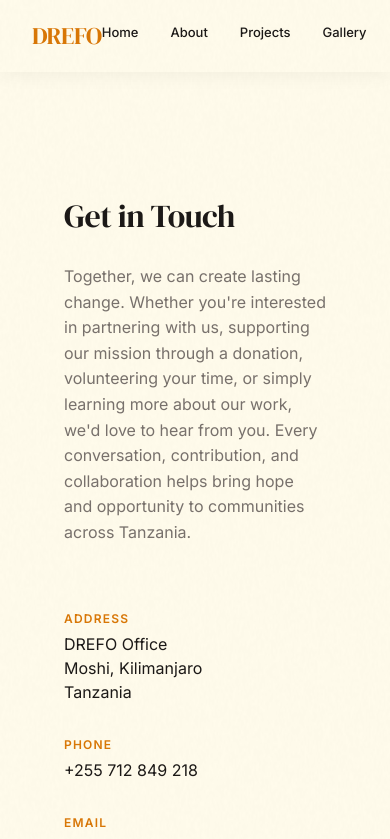
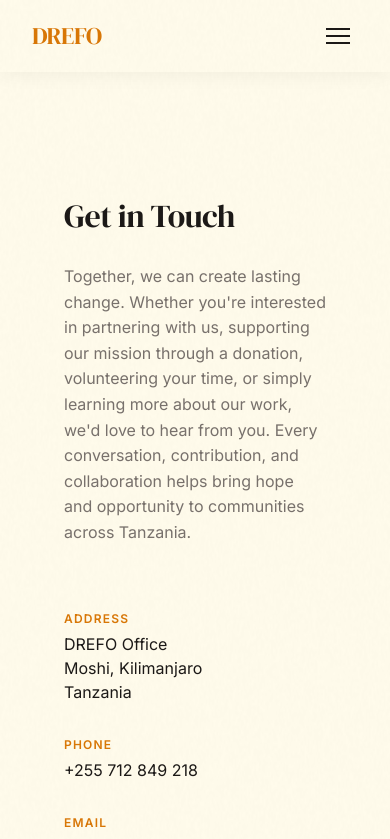
Before and after one commit to gidion62/drefo-frontend, a React (Vite) app: page /contact in a window 390 px wide. Shown: the top 839 px of the page. Built offline with nearby package versions, Linux system fonts and the light colour scheme.

Commit message:
Fix mobile navbar overflow caused by inline display style overriding Tailwind hidden class

```diff
--- a/src/components/Navbar.tsx
+++ b/src/components/Navbar.tsx
@@ -75,7 +75,6 @@ export default function Navbar() {
           {/* Desktop Nav Links */}
           <div
             style={{
-              display: 'flex',
               alignItems: 'center',
               gap: '2rem',
             }}
```
